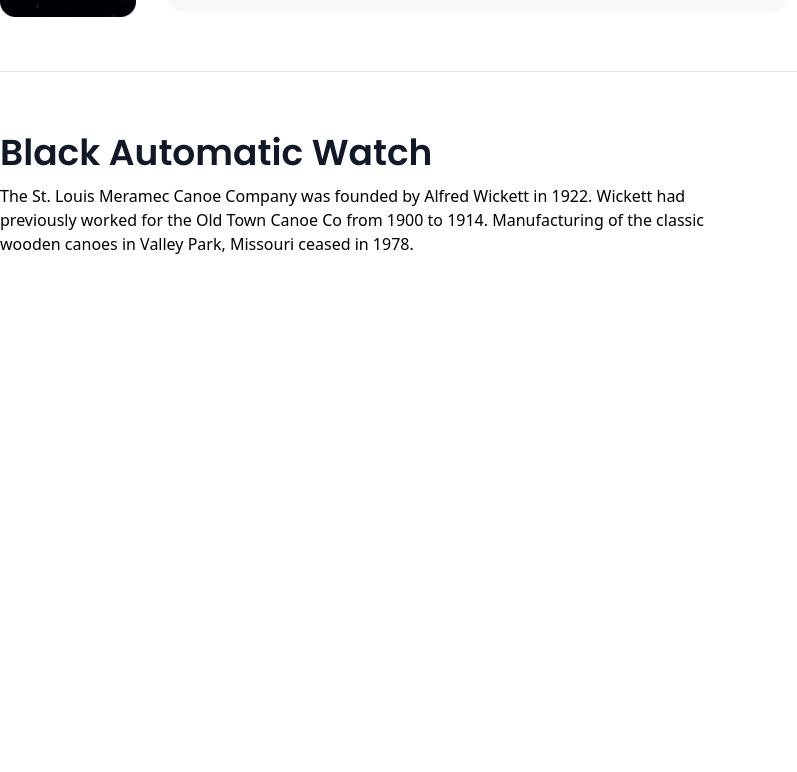
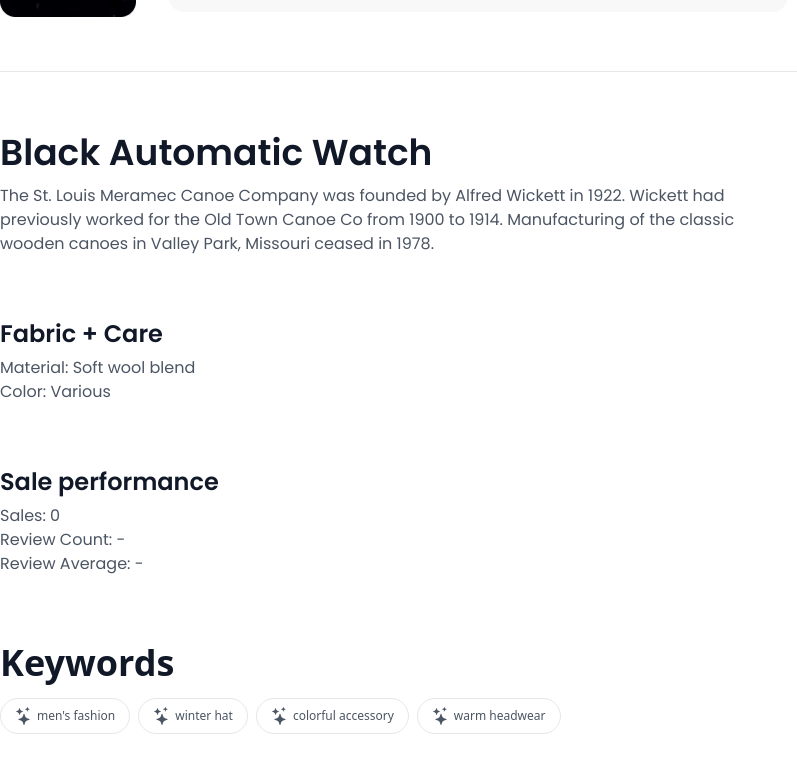
Before and after one commit to Rakib-Hassan-web/nexton-figma-, a React (Vite) app: page /Product in a window 1280 px wide. Shown: the part 791-1563 px from the top of the page, without its empty margins (0-797 px from the left). Before the commit the page ends 1047 px from the top, so only its background shows below. Built offline with nearby package versions, Linux system fonts and the light colour scheme.

Commit message:
product page info text add st

```diff
--- a/src/components/Recomandation.jsx
+++ b/src/components/Recomandation.jsx
@@ -158,7 +158,7 @@ return (
         <Link to={'/DetailPage'}
           className=' m-auto text-center  py-4 px-10 bg-black text-base text-white font-praymary font-medium flex justify-center items-center w-fit rounded-[20px] '>
         See All</Link>
-        <h2>hi</h2>
+
       </div>
     </div>
 
--- a/src/components/comon/Singleres.jsx
+++ b/src/components/comon/Singleres.jsx
@@ -19,7 +19,7 @@ const Singleres = ({ pname , pprice , pimage ,prating , pacce , pdiscount }) =>
         <img src={pimage} alt="product image" />
     </div>
 
-
+<h2>hi</h2>
     <div className="recoAllTxt">
 
 
@@ -33,12 +33,8 @@ const Singleres = ({ pname , pprice , pimage ,prating , pacce , pdiscount }) =>
     <p className='text-[14px] font-normal font-praymary text-praymary cursor-pointer'>{pacce}</p>
     <p className='text-[14px] font-normal font-praymary text-praymary line-through'>{pdiscount}</p>
 </div>
-{/*
-<div className="rating flex gap-1 items-center mt-[15px]">
-    <HiStar className='text-[#FBBF24] text-2xl' />
-    <p className='text-[14px] font-normal font-praymary text-praymary'>{prating}</p>
 
-</div> */}
+
 
 
     </div>
--- a/src/pages/ProductPage.jsx
+++ b/src/pages/ProductPage.jsx
@@ -7,6 +7,7 @@ import Mainimg from '../assets/image/image-showing.png'
 import { HiMiniStar } from 'react-icons/hi2'
 import { HiOutlineShoppingBag } from 'react-icons/hi'
 import { Link } from 'react-router'
+import { BsStars } from 'react-icons/bs'
 
 const ProductPage = () => {
 
@@ -152,13 +153,37 @@ return (
 
         <div className='   w-[804px]     border-[#E5E7EB]     my-[54px]  border-t-1'></div>
 
-            <div className="infotext">
+            <div className="infotext1">
                 <h2 className='text-[36px] text-second font-semibold font-praymary mb-1'>Black Automatic Watch</h2>
-                <p className='w-[735px]'>The St. Louis Meramec Canoe Company was founded by Alfred Wickett in 1922. Wickett had
+                <p className='w-[735px] text-base text-praymary font-praymary font-normal'>The St. Louis Meramec Canoe Company was founded by Alfred Wickett in 1922. Wickett had
                     previously worked for the Old Town Canoe Co from 1900 to 1914. Manufacturing of the classic
                     wooden canoes in Valley Park, Missouri ceased in 1978.</p>
             </div>
 
+            <div className="fabric mt-[60px]">
+                  <h2 className='text-[24px] text-second font-semibold font-praymary mb-1'>Fabric + Care</h2>
+                <p className='w-[735px] text-base text-praymary font-praymary font-normal'>Material: Soft wool blend</p>
+                <p className='w-[735px] text-base text-praymary font-praymary font-normal'>Color: Various</p>
+            </div>
+
+
+        <div className="sale mt-[60px]">
+                       <h2 className='text-[24px] text-second font-semibold font-praymary mb-1'>Sale performance</h2>
+                <p className='w-[735px] text-base text-praymary font-praymary font-normal'>Sales: 0</p>
+                <p className='w-[735px] text-base text-praymary font-praymary font-normal'>Review Count: - </p>
+                <p className='w-[735px] text-base text-praymary font-praymary font-normal'>Review Average: -</p>
+        </div>
+
+
+ <div className='mb-50'>
+                  <h2 className='text-[36px] text-second font-semibold mt-[60px] mb-2'>Keywords</h2>
+                  <div className='flex items-center gap-2'>
+                    <Link to={'/'} className='text-[12px] font-normal text-praymary flex items-center gap-1 py-2 px-[14px] border-1 border-[#E5E7EB] w-fit rounded-full'><BsStars  className='text-lg'/>men's fashion</Link>
+                    <Link to={'/'} className='text-[12px] font-normal text-praymary flex items-center gap-1 py-2 px-[14px] border-1 border-[#E5E7EB] w-fit rounded-full'><BsStars  className='text-lg'/>winter hat</Link>
+                    <Link to={'/'} className='text-[12px] font-normal text-praymary flex items-center gap-1 py-2 px-[14px] border-1 border-[#E5E7EB] w-fit rounded-full'><BsStars className='text-lg' />colorful accessory</Link>
+                    <Link to={'/'} className='text-[12px] font-normal text-praymary flex items-center gap-1 py-2 px-[14px] border-1 border-[#E5E7EB] w-fit rounded-full'><BsStars  className='text-lg'/>warm headwear</Link>
+                  </div>
+                </div>
         </div>
 
 
```
